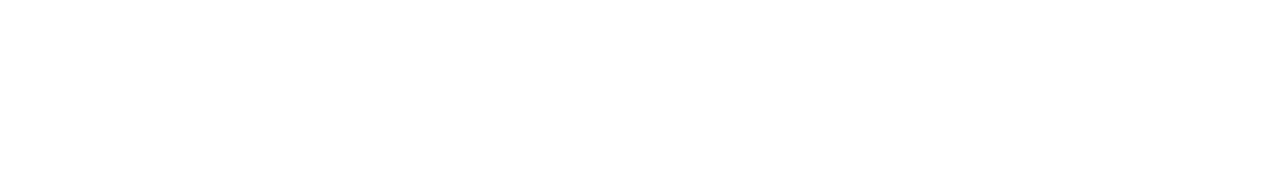
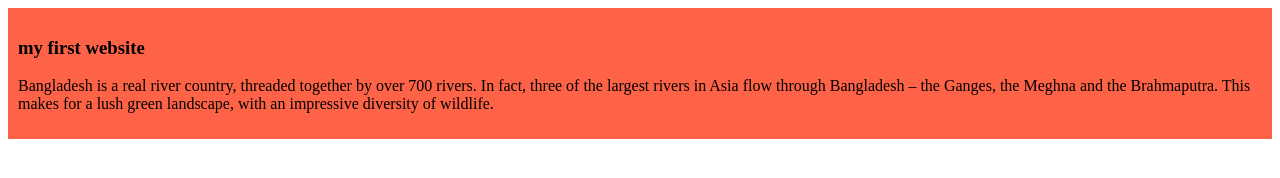
Before and after one commit to khadijamoon/my-project, a plain HTML site: page index.html in a window 1280 px wide. Drawn offline with Linux system fonts and the light colour scheme.

Commit message:
added the first blog

```diff
--- /dev/null
+++ b/blog.css
@@ -0,0 +1,3 @@
+div{
+    background-color: tomato;
+}
--- a/index.html
+++ b/index.html
@@ -3,9 +3,19 @@
 <head>
     <meta charset="UTF-8">
     <meta name="viewport" content="width=device-width, initial-scale=1.0">
-    <title>My first ever github repo</title>
+    <title>My first website </title>
+    <style>
+     div{
+    background-color: tomato;
+    padding: 10px;
+}
+</style>
+
 </head>
 <body>
+    <div><h3> my first website</h3>
+    <p>Bangladesh is a real river country, threaded together by over 700 rivers. In fact, three of the largest rivers in Asia flow through Bangladesh – the Ganges, the Meghna and the Brahmaputra. This makes for a lush green landscape, with an impressive diversity of wildlife.</p>
+</div>
 
 </body>
 </html>
```
